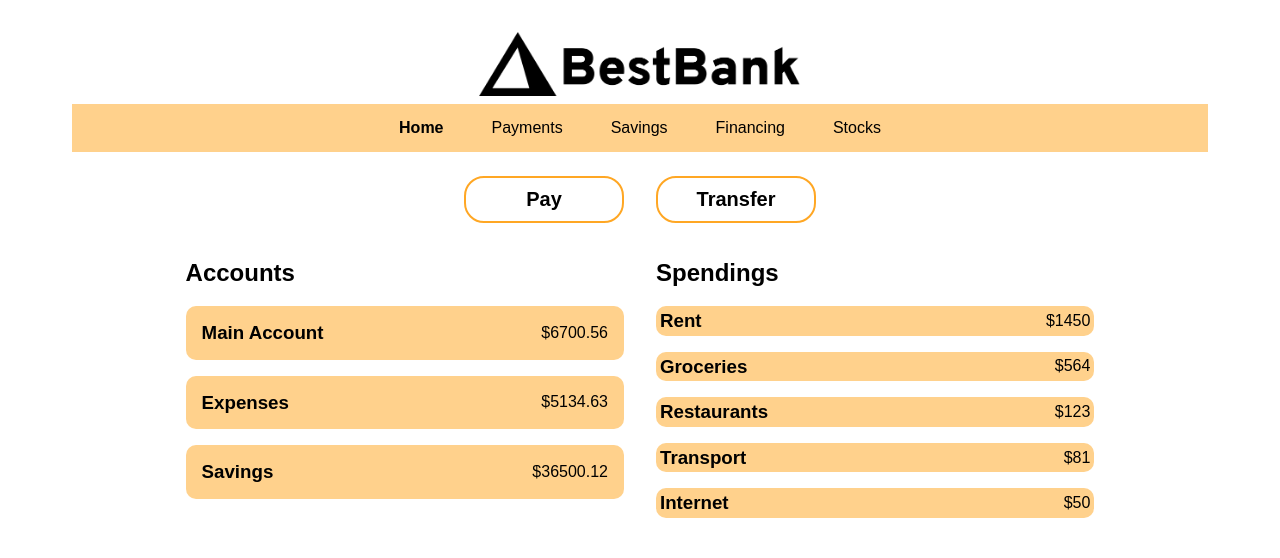
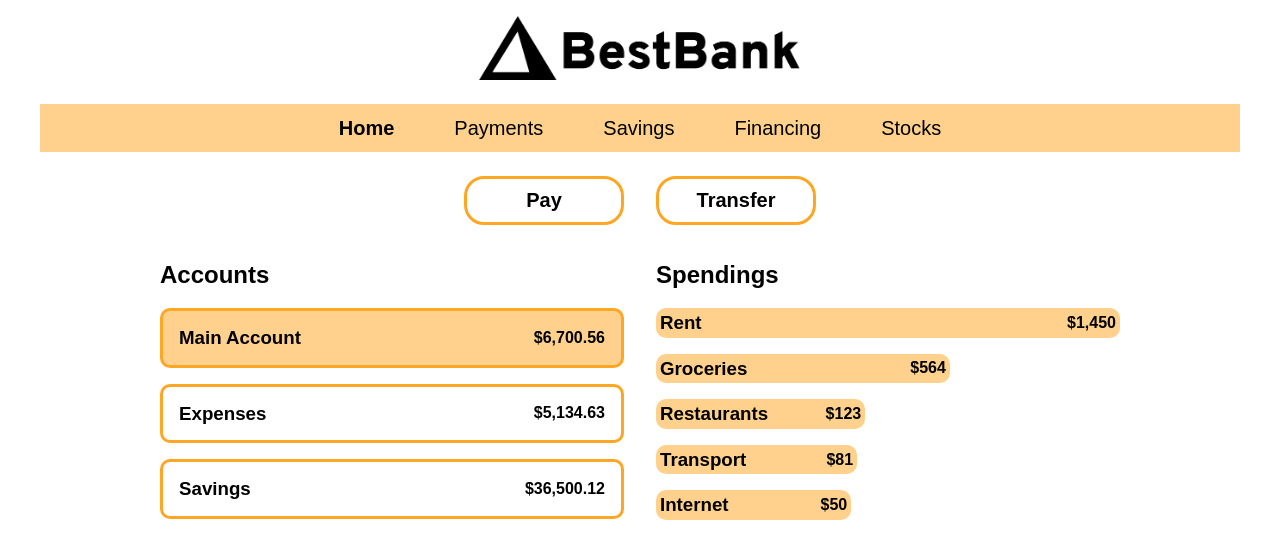
Before and after one commit to tak40/best-bank, a React (Vite) app: page / in a window 1280 px wide. Shown: the top 558 px of the page. Built offline with nearby package versions, Linux system fonts and the light colour scheme.

Commit message:
Implement Styling Adjustments and Dynamic Functionality Enhancements

```diff
--- a/index.css
+++ b/index.css
@@ -28,7 +28,6 @@ body {
     text-align: center;
     max-width: 1200px;
     margin: 0 auto;
-    padding: 2em;
 }
 
 header {
@@ -40,6 +39,7 @@ header {
 header img {
     width: auto;
     height: 4em;
+    margin: 1em 0;
 }
 
 .home {
@@ -53,7 +53,7 @@ nav {
     width: 100%;
     height: 3em;
     margin: 0.5em 0;
-    background-color: #FFD18C;
+    background-color: #ffd18c;
 }
 
 nav ul {
@@ -63,11 +63,18 @@ nav ul {
     gap: 3em;
     padding: 0;
     margin: 0;
+    font-size: 1.25rem;
 }
 
 nav a {
     text-decoration: none;
     color: #000000;
+}
+
+nav ul li a:hover {
+    cursor: pointer;
+    text-decoration: underline;
+    text-underline-offset: 5px;
 }
 
 .button-section {
@@ -80,20 +87,17 @@ nav a {
 .button-section__button {
     padding: 0.5em;
     width: 8em;
-    border: 2px solid #FFA724;
-    background-color: #FFFFFF;
+    border: 3px solid #ffa724;
+    background-color: #ffffff;
     border-radius: 20px;
     cursor: pointer;
     font-size: 1.25rem;
     font-weight: bold;
 }
 
-.button-section__pay {
-
-}
-
-.button-section__transfer {
-
+.button-section__button:hover {
+    background-color: #f9b958;
+    color: #ffffff;
 }
 
 .data-container {
@@ -122,8 +126,8 @@ nav a {
     display: flex;
     justify-content: space-between;
     align-items: center;
-    background-color: #FFD18C;
     border-radius: 10px;
+    font-weight: bold;
 }
 
 .data-item h3,
@@ -132,9 +136,27 @@ nav a {
 }
 
 .accounts-item {
+    border: 3px solid #ffa724;
     padding: 1em;
+}
+
+.accounts-item:hover {
+    background-color: #f9b958;
+    color: #ffffff;
+    cursor: pointer;
 }
 
 .spendings-item {
     padding: 0.25em;
+    background-color: #ffd18c;
 }
+
+.selected {
+    background-color: #ffd18c;
+}
+
+nav ul li a,
+.button-section__button,
+.accounts-item {
+    transition: background-color 0.3s, color 0.3s;
+}
--- a/src/components/Accounts.jsx
+++ b/src/components/Accounts.jsx
@@ -1,5 +1,6 @@
 /** @format */
 import React from 'react'
+import { formatCurrency } from '../utils'
 
 function Accounts({ data, onAccountSelect, selectedAccountId}) {
     return (
@@ -9,11 +10,13 @@ function Accounts({ data, onAccountSelect, selectedAccountId}) {
                 {data.map(account => (
                     <article
                         key={account.id}
-                        className="data-item accounts-item"
+                        className={`data-item accounts-item ${
+                            account.id === selectedAccountId ? 'selected' : ''
+                        }`}
                         onClick={() => onAccountSelect(account.id)}
                     >
                         <h3>{account.title}</h3>
-                        <p>${account.balance}</p>
+                        <p>{formatCurrency(account.balance)}</p>
                     </article>
                 ))}
             </div>
--- a/src/components/Spendings.jsx
+++ b/src/components/Spendings.jsx
@@ -1,18 +1,40 @@
 /** @format */
 
 import React from 'react'
+import { formatCurrency } from '../utils'
 
 function Spendings({ spendings }) {
+    // Find the maximum spending amount for the relative bar widths
+    let maxSpending = Math.max(...spendings.map(s => Number(s.spent)))
+
+    // Set the minimum and maximum width percentages for the bars
+    const minBarWidthPercent = 40 // Minimum width for the smallest bar
+    const maxBarWidthPercent = 100 // Maximum width for the largest bar
+
     return (
         <section className="data-section">
             <h2>Spendings</h2>
             <div className="data-item-container">
-                {spendings.map((spending, index) => (
-                    <article key={index} className="data-item spendings-item">
-                        <h3>{spending.category}</h3>
-                        <p>${spending.spent}</p>
-                    </article>
-                ))}
+                {spendings.map((spending, index) => {
+                    // Calculate the width of each bar as a percentage of the max spending
+                    let widthPercentage =
+                        (Number(spending.spent) / maxSpending) *
+                        (maxBarWidthPercent - minBarWidthPercent)
+
+                    // Add the minimum width percentage so that even the smallest spending amount has a visible bar
+                    widthPercentage += minBarWidthPercent
+
+                    return (
+                        <article
+                            key={index}
+                            className="data-item spendings-item"
+                            style={{ width: `${widthPercentage}%` }}
+                        >
+                            <h3>{spending.category}</h3>
+                            <p>{formatCurrency(spending.spent)}</p>
+                        </article>
+                    )
+                })}
             </div>
         </section>
     )
--- /dev/null
+++ b/src/utils.js
@@ -0,0 +1,12 @@
+/** @format */
+
+function formatCurrency(value) {
+    return new Intl.NumberFormat('en-US', {
+        style: 'currency',
+        currency: 'USD',
+        minimumFractionDigits: 0,
+        maximumFractionDigits: 2,
+    }).format(value)
+}
+
+export { formatCurrency }
```
